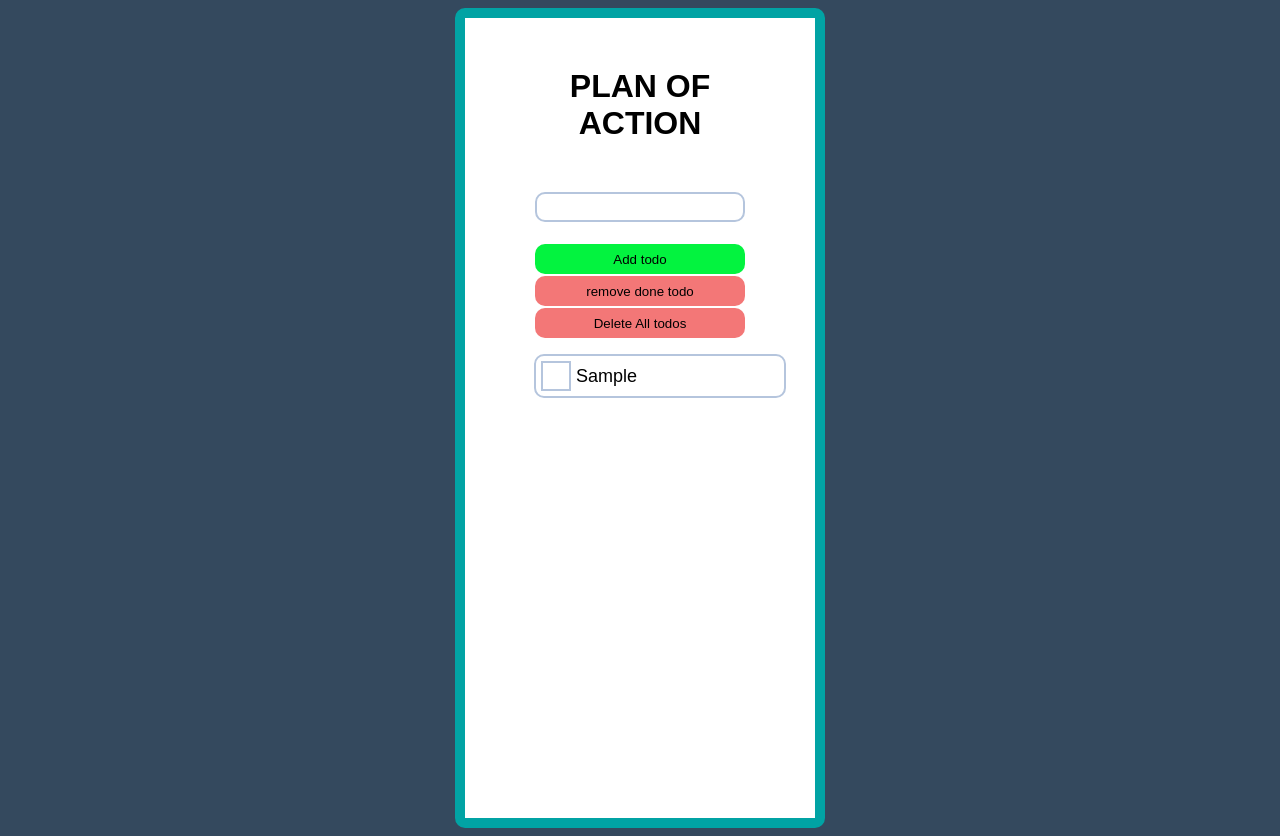
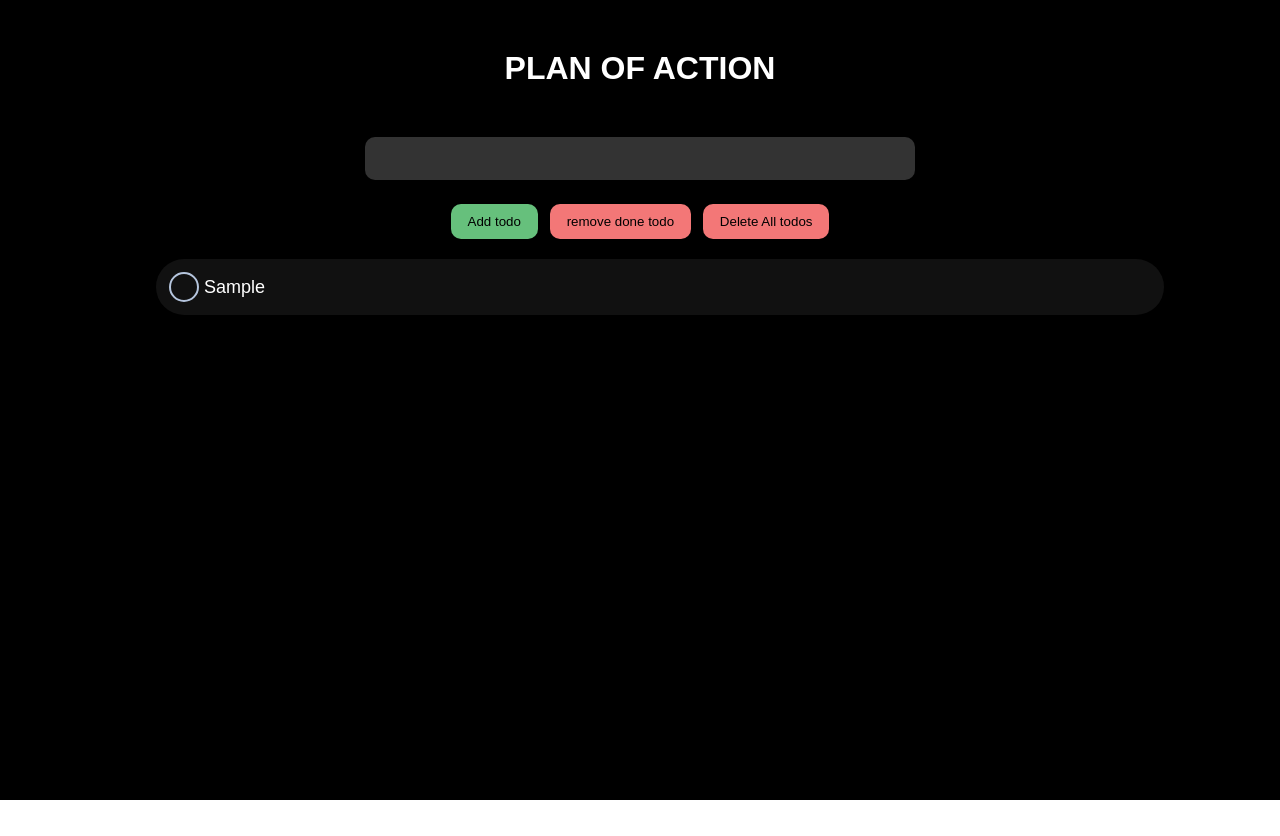
Before and after one commit to KulkarniSuraj/myTodo, a plain HTML site: page index.html in a window 1280 px wide. Both pictures are taken after typing "Sample" into the empty fields and a click on the button "Add todo". After the commit the page ends 800 px from the top, so only its background shows below. Drawn offline with Linux system fonts and the light colour scheme.

Commit message:
major change

```diff
--- a/index.html
+++ b/index.html
@@ -13,13 +13,15 @@
     <div id="container">
         <div class="controls">
             <h1>Plan of Action</h1>
-            <input type="text" name="input" id="input">
+            <form id="form">
+                <input type="text" name="input" id="input">
+                <button id="add" type="submit">Add todo</button>
+                <button id="remove">remove done todo</button>
+                <button id="reset">Delete All todos</button>
+            </form>
 
-            <button id="add">Add todo</button>
-            <br>
-            <button id="remove">remove done todo</button>
-            <br>
-            <button id="reset">Delete All todos</button>
+
+
         </div>
         <ul id="list">
             <!--  <li class="mycheck">
--- a/style.css
+++ b/style.css
@@ -1,22 +1,24 @@
+:root {
+  color: #fff;
+}
+
 body {
-background-color: #34495e;
   font-family: sans-serif;
+  margin: 0;
 }
 
 #container {
-    width: 350px;
+  width: 100vw;
   height: auto;
   text-align: center;
-    background-color: white;
-    height: 800px;
+  background-color: black;
+  height: 100vh;
   overflow-y: auto;
-    color: black;
-    border:10px solid #01a3a4;
-    border-radius: 10px;
+  color: #fff;
 }
 
 #container h1 {
-    margin-top:50px;
+  margin-top: 50px;
   margin-bottom: 50px;
   text-transform: uppercase;
 }
@@ -24,18 +26,18 @@ font-family: sans-serif;
 #container {
   margin: auto;
   padding-left: 0;
-
 }
 
 #container ul li {
   list-style: none;
-    border:2px solid #b5c5dd;
   width: 80%;
-    opacity:0;
+  opacity: 0;
   transition: opacity 0.5s ease-in-out;
-    height: 40px;
   margin: 5px auto;
   text-align: left;
+  background-color: #111;
+  padding: 0.5em 0.5em;
+  border-radius: 100000px;
 }
 
 #container ul li label {
@@ -44,11 +46,10 @@ font-family: sans-serif;
   height: 100%;
   line-height: 40px;
   font-size: 18px;
-
 }
 
 p {
-    opacity:0;
+  opacity: 0;
   font-family: serif;
 }
 
@@ -58,23 +59,26 @@ p {
   height: 30px;
   margin: 5px;
   -webkit-appearance: none;
-    border:2px solid #b5c5dd;
+  border: 2px solid #b5c5dd;
   position: relative;
   outline: 0;
+  border-radius: 50%;
 }
 
 #container ul li #check:checked:after {
   content: '\2714';
-    font-size: 20px;
+  font-size: 16px;
   position: absolute;
-    top:0px;
-    left:7px;
-    color: black;
+  top: 50%;
+  left: 50%;
+  color: white;
+  position: absolute;
+  transform: translate(-50%, -50%);
 }
 
-#container ul li input[type="checkbox"]:checked + label {
+#container ul li input[type='checkbox']:checked + label {
   text-decoration: line-through;
-    color:rgba(0, 0, 0, 0.3);
+  color: rgba(255, 255, 255, 0.3);
 }
 
 #container .controls {
@@ -83,14 +87,17 @@ p {
 }
 
 #container .controls #input {
-    width: 100%;
-    height: 30px;
+  width: 550px;
+  display: block;
+  margin: 0 auto;
   font-size: 20px;
-    padding-left: 5px;
+  padding: 0.5em 1.25rem;
   box-sizing: border-box;
   margin-bottom: 20px;
-    border: 2px solid #b5c5dd;
   border-radius: 10px;
+  background: #333;
+  color: #fff;
+  border: none;
 }
 
 #container .controls #input:focus {
@@ -98,14 +105,15 @@ p {
 }
 
 #container .controls button {
-    width: 100%;
+  width: fit-content;
   background: rgb(243, 119, 119);
   border: none;
-    height: 30px;
-    margin-top: 2px;
   cursor: pointer;
+  margin: 4px;
   color: black;
   border-radius: 10px;
+  padding: 0.75em 1.25em;
+  transition: all 0.1s ease;
 }
 
 #container .controls button:focus {
@@ -113,20 +121,28 @@ p {
 }
 
 #container .controls button:hover {
-    transform: scale(1.05);
+  background: hsl(0, 50%, 55%);
+  color: #fff;
 }
 
 #container .controls #add {
-    background-color: #03f33f;
-
+  background-color: #66c07c;
+}
+#container .controls #add:hover {
+  background-color: #367a47;
+  color: #fff;
 }
 
 #container .mycheck {
   opacity: 1;
-    border-radius:10px;
+  border-radius: 10px;
 }
 
 .visual {
-    opacity:1 !important;
+  opacity: 1 !important;
   border-radius: 10px;
 }
+
+.visual label {
+  color: #fff;
+}
--- a/todo.js
+++ b/todo.js
@@ -12,18 +12,18 @@ class Todo {
 }
 
 //adding item to local storage
-function addtoLocalStorage(item) {
+function addtoLocalStorage (item) {
 
     todotxt = JSON.stringify(new Todo(item));
     localStorage.setItem(Math.random(), todotxt)
 }
 
 // adds event listeners to the buttons
-addBtn.addEventListener('click', addItem)
+document.querySelector("#form").addEventListener('submit', addItem)
 removeBtn.addEventListener('click', removeItem)
 deleteAllBtn.addEventListener('click', deleteAll)
 
-function render(item) {
+function render (item) {
     var textNode = document.createTextNode(item)
     // create li
     li = document.createElement('li')
@@ -44,7 +44,7 @@ function render(item) {
     li.appendChild(checkbx)
     li.appendChild(lbl)
 
-    ulist.insertBefore(li, ulist.childNodes[0])
+    ulist.appendChild(li)
     setTimeout(() => {
         li.className = 'visual'
     }, 3);
@@ -52,17 +52,19 @@ function render(item) {
 
 
 
-function addItem() {
+function addItem (e) {
+    e.preventDefault()
     var inp = document.getElementById('input')
-    var item = inp.value
-    inp.value = ''   // resetting the textbox
-    addtoLocalStorage(item)
-    render(item)
-
+    if (inp.val !== "") {
+        var item = inp.value
+        inp.value = ''
+        addtoLocalStorage(item)
+        render(item)
+    }
 }
 
 
-function removeItem() {
+function removeItem () {
     listItems = ulist.children
     for (let index = 0; index < listItems.length; index++) {
         const element = listItems[index];
@@ -74,7 +76,7 @@ function removeItem() {
     }
 }
 
-function deleteAll() {
+function deleteAll () {
     // alert('Are you sure you want to delete all of the todos')
     localStorage.clear()
     listItems = ulist.children
@@ -90,7 +92,7 @@ function deleteAll() {
 }
 
 
-function showList() {
+function showList () {
     for (const key in localStorage) {
         if (localStorage.hasOwnProperty(key)) {
             const element = localStorage[key];
```
Lines whose indentation alone changed are shown as unchanged.
